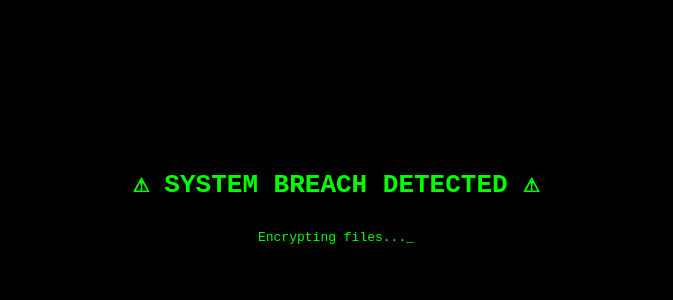
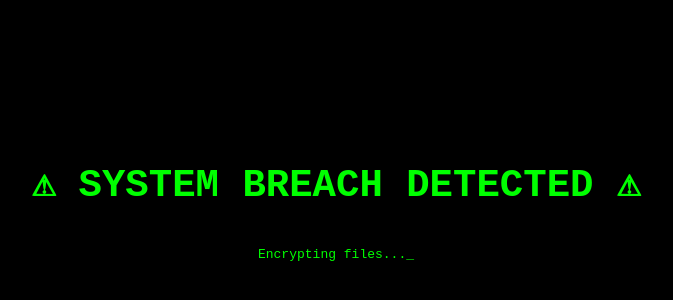
Before and after one commit to Julienblip/hacked-prank, a plain HTML site: page index.html in a window 1280 px wide. Shown: the part 196-496 px from the top of the page, without its empty margins (304-977 px from the left). Drawn offline with Linux system fonts and the light colour scheme.

Commit message:
Update index.html

```diff
--- a/index.html
+++ b/index.html
@@ -12,6 +12,7 @@
       color: lime;
       font-family: monospace;
       height: 100vh;
+      width: 100vw;
       overflow: hidden;
       user-select: none;
       cursor: none;
@@ -27,7 +28,7 @@
     }
 
     h1 {
-      font-size: 2rem;
+      font-size: 3rem;
     }
 
     .blinker {
```
